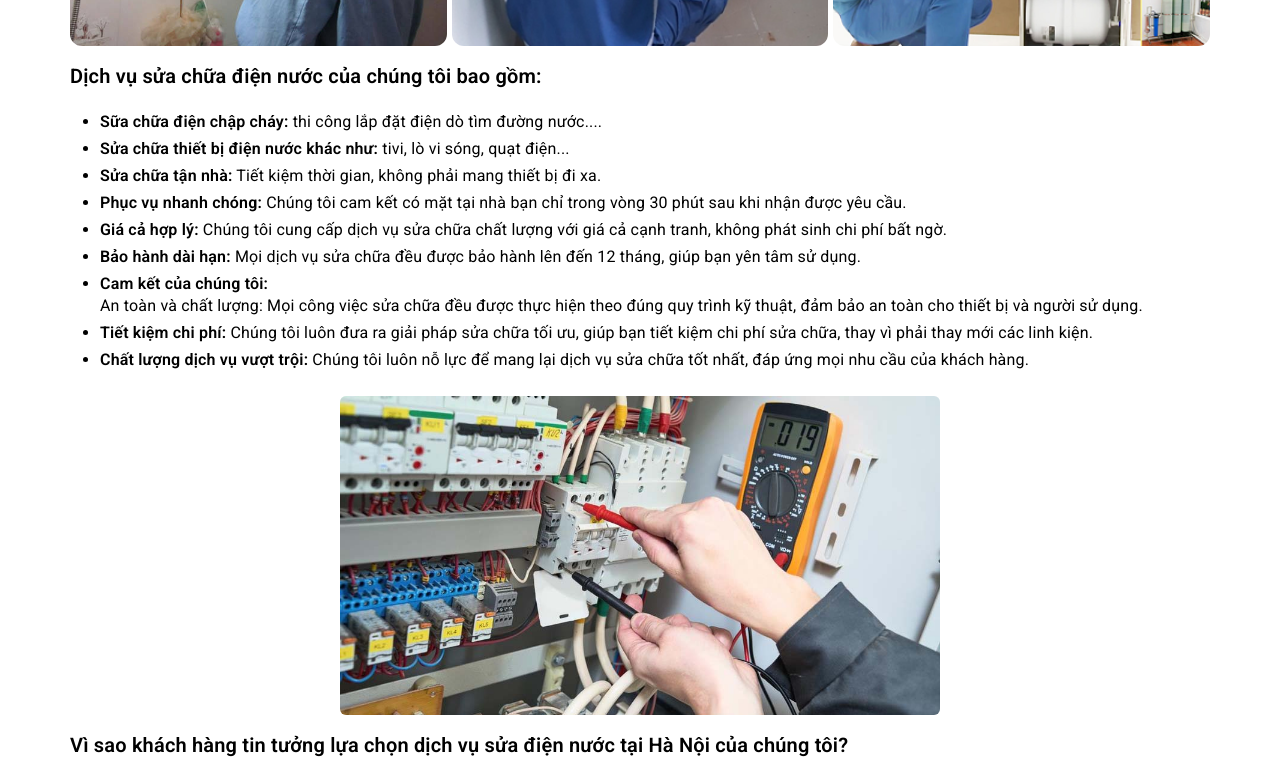
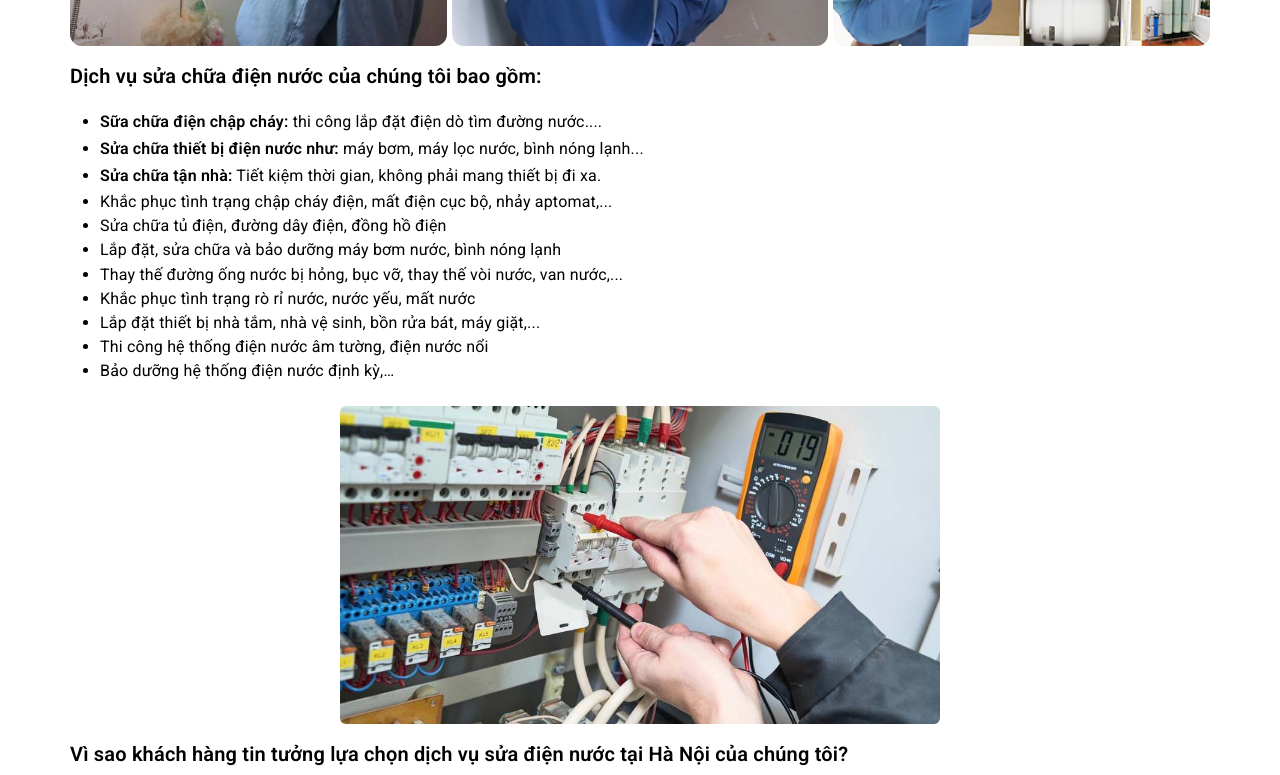
Before and after one commit to longvu27/landing-page-electronics-repair-hanoi, a Next.js app: page / in a window 1280 px wide. Shown: the part 1520-2295 px from the top of the page. Built offline with nearby package versions, Linux system fonts and the light colour scheme.

Commit message:
update content dien nuoc

```diff
--- a/src/components/pages/dienNuoc/DienNuoc.js
+++ b/src/components/pages/dienNuoc/DienNuoc.js
@@ -4,11 +4,15 @@ import Image from 'next/image';
 import s from './dienNuocStyle.module.scss';
 import imgRepair from '@/assets/images/dien_lanh.jpg';
 import { trackingCallNow } from '@/src/service/tracking';
+import sua_dien_nuoc_ha_noi_3 from '@/assets/images/home/sua_dien_nuoc_ha_noi_3.jpg';
 
 export default function DienNuoc() {
 
   return (
     <div className={s.wrapper}>
+      <div className={s.singleImg}>
+        <Image width={400} height={500} src={sua_dien_nuoc_ha_noi_3} alt='sua dien nuoc ha noi' />
+      </div>
       <h1 className={s.titleH1}>Dịch Vụ Sửa Chữa Điện Nước Tại Hà Nội - Nhanh Chóng, Giá Rẻ</h1>
 
       <p>Chuyên nhận sửa chữa điện nước dân dụng tại Hà Nội: thay dây điện, sửa ống nước rò rỉ, lắp đặt thiết bị điện nước mới, xử lý sự cố điện nước an toàn, nhanh chóng.</p>
--- a/src/components/pages/home/HomePage.js
+++ b/src/components/pages/home/HomePage.js
@@ -136,34 +136,18 @@ export default function HomePage() {
       <h3 className={s.titleH2}>Dịch vụ sửa chữa điện nước của chúng tôi bao gồm:</h3>
 
       <ul>
-        <li>
-          <p><span>Sữa chữa điện chập cháy:</span> thi công lắp đặt điện dò tìm đường nước....</p>
-        </li>
-        <li><p><span>Sửa chữa thiết bị điện nước khác như:</span> tivi, lò vi sóng, quạt điện...</p></li>
-        <li>
-          <p><span>Sửa chữa tận nhà:</span> Tiết kiệm thời gian, không phải mang thiết bị đi xa.</p>
-        </li>
-        <li>
-          <p><span>Phục vụ nhanh chóng:</span> Chúng tôi cam kết có mặt tại nhà bạn chỉ trong vòng 30 phút sau khi nhận được yêu cầu.</p>
-        </li>
-        <li>
-          <p><span>Giá cả hợp lý:</span> Chúng tôi cung cấp dịch vụ sửa chữa chất lượng với giá cả cạnh tranh, không phát sinh chi phí bất ngờ.</p>
-        </li>
-        <li><p><span>Bảo hành dài hạn:</span> Mọi dịch vụ sửa chữa đều được bảo hành lên đến 12 tháng, giúp bạn yên tâm sử dụng.</p></li>
-        <li>
-          <p><span>Cam kết của chúng tôi: </span>
-            <br />
-            An toàn và chất lượng: Mọi công việc sửa chữa đều được thực hiện theo đúng quy trình kỹ thuật, đảm bảo an toàn cho thiết bị và người sử dụng.</p>
-        </li>
-        <li>
-          <p><span>Tiết kiệm chi phí:</span> Chúng tôi luôn đưa ra giải pháp sửa chữa tối ưu, giúp bạn tiết kiệm chi phí sửa chữa, thay vì phải thay mới các linh kiện.</p>
-        </li>
-        <li>
-          <p><span>Chất lượng dịch vụ vượt trội:</span> Chúng tôi luôn nỗ lực để mang lại dịch vụ sửa chữa tốt nhất, đáp ứng mọi nhu cầu của khách hàng.</p>
-        </li>
+        <li><p><span>Sữa chữa điện chập cháy:</span> thi công lắp đặt điện dò tìm đường nước....</p></li>
+        <li><p><span>Sửa chữa thiết bị điện nước như:</span> máy bơm, máy lọc nước, bình nóng lạnh...</p></li>
+        <li><p><span>Sửa chữa tận nhà:</span> Tiết kiệm thời gian, không phải mang thiết bị đi xa.</p></li>
+        <li>Khắc phục tình trạng chập cháy điện, mất điện cục bộ, nhảy aptomat,...</li>
+        <li>Sửa chữa tủ điện, đường dây điện, đồng hồ điện</li>
+        <li>Lắp đặt, sửa chữa và bảo dưỡng máy bơm nước, bình nóng lạnh</li>
+        <li>Thay thế đường ống nước bị hỏng, bục vỡ, thay thế vòi nước, van nước,...</li>
+        <li>Khắc phục tình trạng rò rỉ nước, nước yếu, mất nước</li>
+        <li>Lắp đặt thiết bị nhà tắm, nhà vệ sinh, bồn rửa bát, máy giặt,...</li>
+        <li>Thi công hệ thống điện nước âm tường, điện nước nổi</li>
+        <li>Bảo dưỡng hệ thống điện nước định kỳ,…</li>
       </ul>
-
-
 
       <div className={s.singleImg}>
         <Image width={400} height={500} src={sua_dien_ha_noi_1} alt='sua dien nuoc ha noi' />
@@ -196,6 +180,11 @@ export default function HomePage() {
         <li>Luôn đặt chất lượng dịch vụ và lợi ích khách hàng lên hàng đầu, thợ sửa chữa chu đáo, tận tâm trong công việc.</li>
         <li>Báo giá dịch vụ sửa điện nước tại nhà công khai, minh bạch với chi phí hợp lý và cạnh tranh nhất thị trường.</li>
         <li>Bảo hành uy tín và lâu dài, sẵn sàng hỗ trợ khách hàng 24/24</li>
+        <li>
+          <p><span>Cam kết của chúng tôi: </span>
+            <br />
+            An toàn và chất lượng: Mọi công việc sửa chữa đều được thực hiện theo đúng quy trình kỹ thuật, đảm bảo an toàn cho thiết bị và người sử dụng.</p>
+        </li>
       </ul>
 
       <div className={s.singleImg}>
```
Also changed, not shown: src/components/pages/dienNuoc/dienNuocStyle.module.scss (+14 -0 lines).
